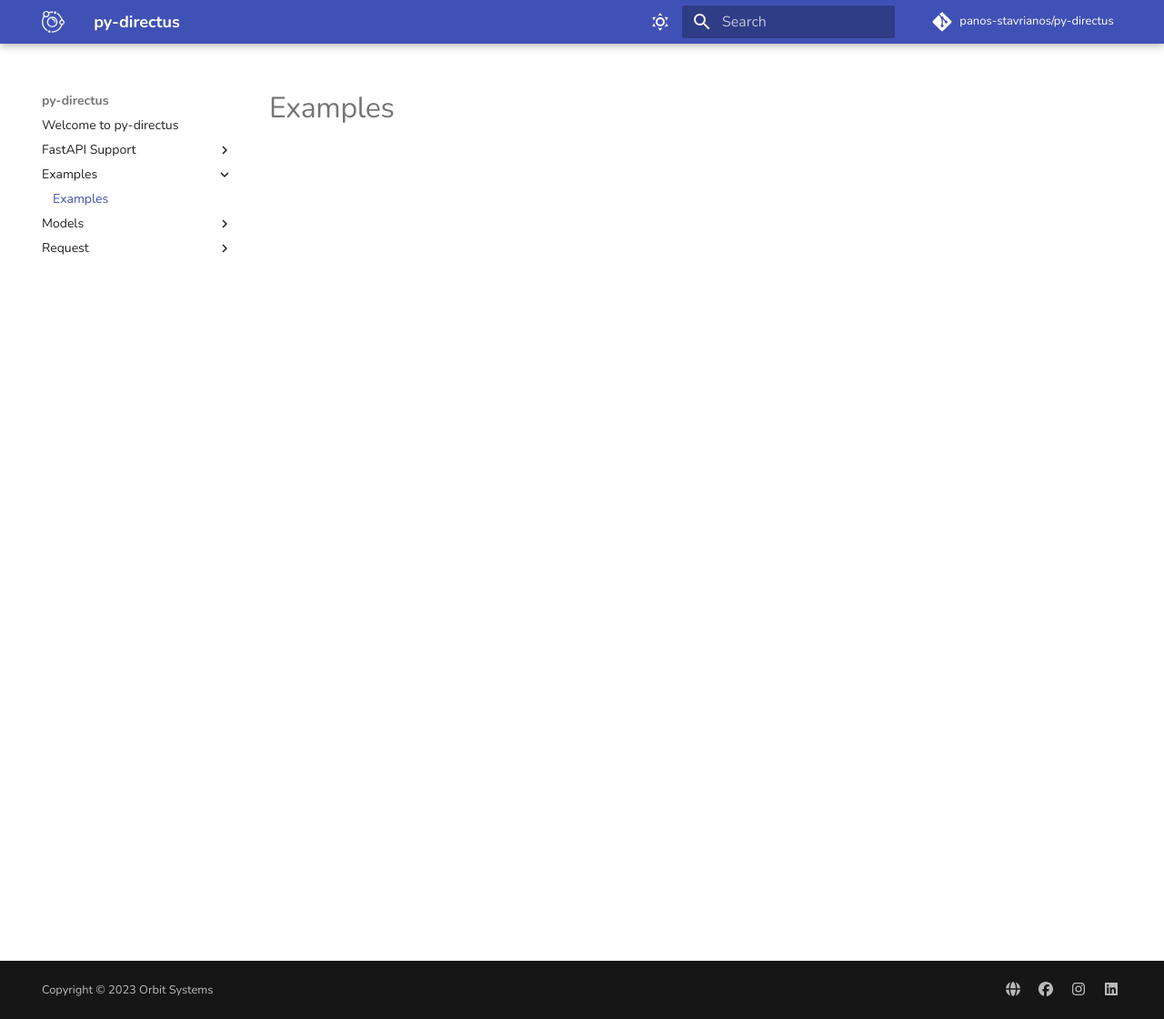
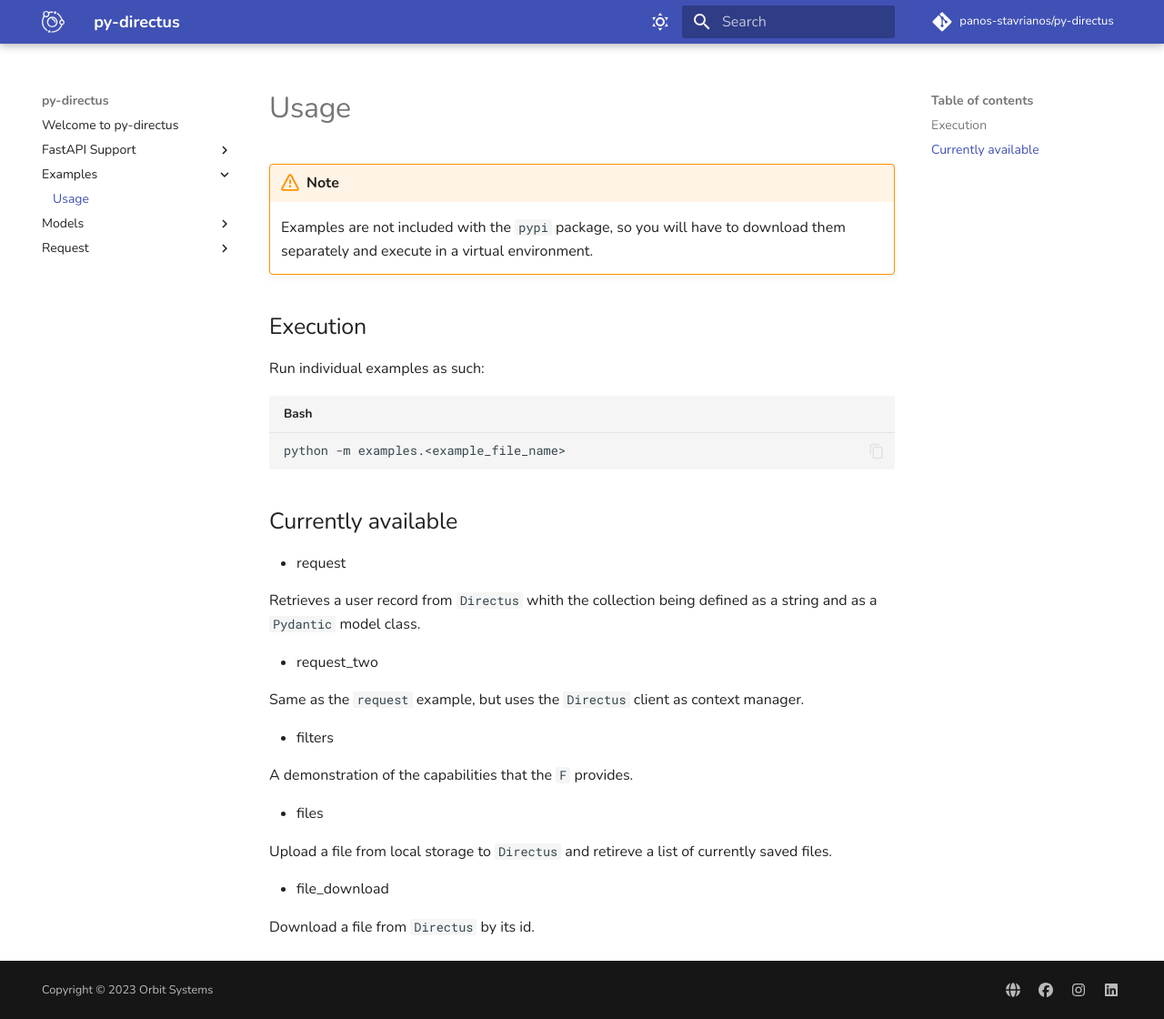
Before and after one commit to panos-stavrianos/py-directus, an MkDocs documentation site: the page built from docs/docs/examples/index.md, in a window 1280 px wide and 1120 px high. Shown: the whole window at 91% size. Built offline with MkDocs 1.6.1 and Material for MkDocs 9.7.7, drawn with Linux system fonts in a browser that asks for light colours; comment, search, counter and statistics services are not loaded.

Commit message:
[MOD] Multiple Changes - Changed the `DirectusModelMetaclass` to support `model_config` instead of the `Config` class,   because the later was deprecated in the 2.0 and up versions of `pydantic` - Updated the documentation and the `README.md` file - Minor code changes

````diff
--- a/docs/docs/examples/index.md
+++ b/docs/docs/examples/index.md
@@ -1 +1,34 @@
-# Examples
+# Usage
+
+!!! warning "Note"
+    Examples are not included with the `pypi` package, so you will have to download them separately and execute in a virtual environment.
+
+## Execution
+
+Run individual examples as such:
+
+```shell
+python -m examples.<example_file_name>
+```
+
+## Currently available
+
+- request
+
+Retrieves a user record from `Directus` whith the collection being defined as a string and as a `Pydantic` model class.
+
+- request_two
+
+Same as the `request` example, but uses the `Directus` client as context manager.
+
+- filters
+
+A demonstration of the capabilities that the `F` provides.
+
+- files
+
+Upload a file from local storage to `Directus` and retireve a list of currently saved files.
+
+- file_download
+
+Download a file from `Directus` by its id.
--- a/setup.py
+++ b/setup.py
@@ -27,7 +27,7 @@
     },
     license="MIT license",
     include_package_data=True,
-    keywords=['directus', 'async', 'wrapper', 'api', 'python', 'asyncio'],
+    keywords=['python', 'directus', 'async', 'asyncio', 'api', 'wrapper'],
     name='py_directus',
     packages=find_packages(include=['py_directus', 'py_directus.*']),
     url='https://github.com/panos-stavrianos/py-directus',
````
Also changed, not shown: docs/docs/FastAPI_Support/lifespan.md (+35 -35 lines), docs/docs/models/index.md (+23 -3 lines), README.md, 3 other files.
